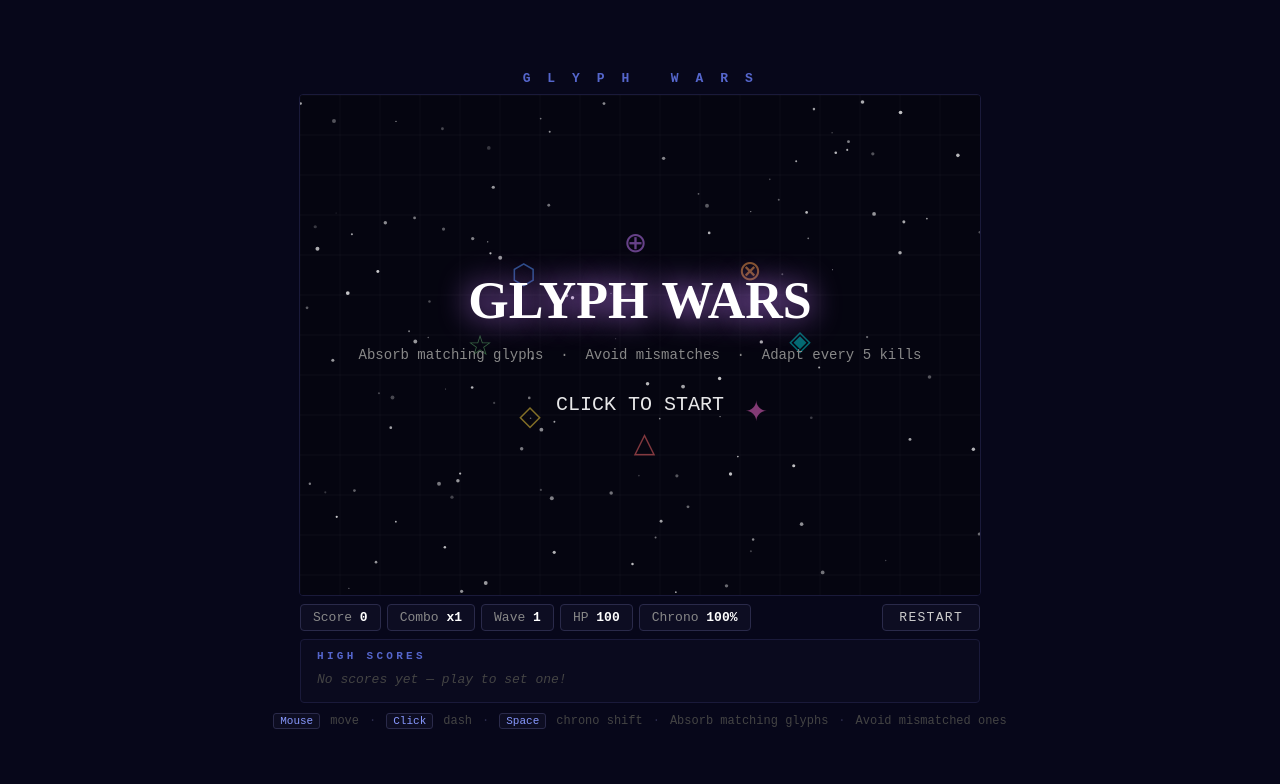
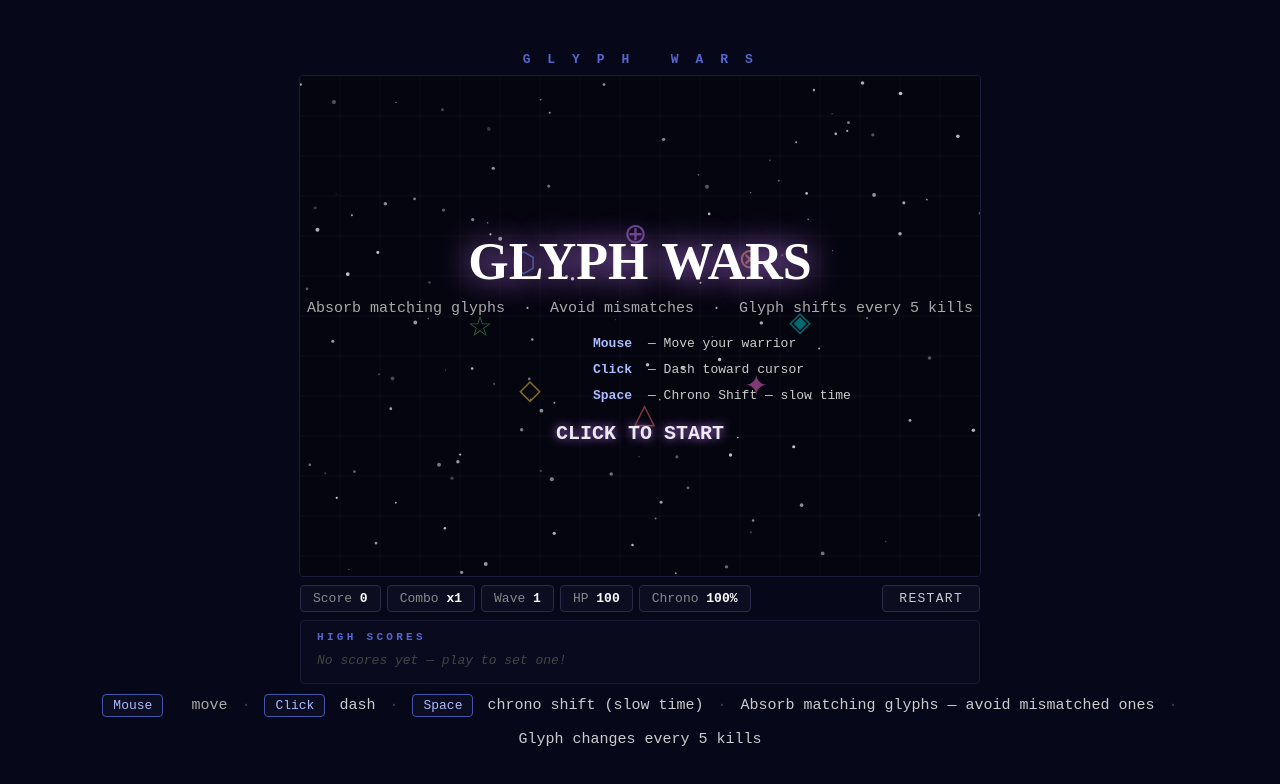
Before and after one commit to AlfonsoViac/GlyphWars-2, a plain HTML site: page index.html in a window 1280 px wide. Drawn offline with Linux system fonts and the light colour scheme.

Commit message:
Add files via upload

```diff
--- a/index.html
+++ b/index.html
@@ -106,24 +106,25 @@
   #scores-list .empty   { color: #444; font-style: italic; grid-column: 1/-1; }
   #controls-bar {
     margin-top: 10px;
-    font-size: 12px;
-    color: #444;
+    font-size: 15px;
+    color: #aaa;
     display: flex;
-    gap: 10px;
+    gap: 14px;
     align-items: center;
     flex-wrap: wrap;
     justify-content: center;
   }
   #controls-bar kbd {
-    border: 1px solid #2a2a4a;
-    border-radius: 3px;
-    padding: 1px 6px;
+    border: 1px solid #4455aa;
+    border-radius: 4px;
+    padding: 3px 10px;
     font-family: 'Courier New', monospace;
-    font-size: 11px;
-    color: #8899ff;
+    font-size: 13px;
+    color: #aabbff;
     background: #0d0d22;
   }
-  #controls-bar .dot { color: #2a2a4a; }
+  #controls-bar .dot { color: #3a3a6a; }
+  #controls-bar .label { color: #cccccc; }
 </style>
 </head>
 <body>
@@ -144,15 +145,15 @@
   <ul id="scores-list"><li><span class="empty">No scores yet — play to set one!</span></li></ul>
 </div>
 <div id="controls-bar">
-  <kbd>Mouse</kbd> move
+  <kbd>Mouse</kbd> <span class="label"></span>move</span>
   <span class="dot">·</span>
-  <kbd>Click</kbd> dash
+  <kbd>Click</kbd> <span class="label">dash</span>
   <span class="dot">·</span>
-  <kbd>Space</kbd> chrono shift
+  <kbd>Space</kbd> <span class="label">chrono shift (slow time)</span>
   <span class="dot">·</span>
-  Absorb matching glyphs
+  <span class="label">Absorb matching glyphs — avoid mismatched ones</span>
   <span class="dot">·</span>
-  Avoid mismatched ones
+  <span class="label">Glyph changes every 5 kills</span>
 </div>
 <script>
 // ─── Constants ───────────────────────────────────────────────────────────────
@@ -179,7 +180,7 @@ let keys = {};
 // ─── Narrator (ElevenLabs TTS) ───────────────────────────────────────────────
 // Set your ElevenLabs API key here (or leave empty to disable narrator)
 const ELEVENLABS_API_KEY = 'sk_7f72b5b34a9469a3dd3e97d2c4e37168b846cde78fd386e4';
-const NARRATOR_VOICE_ID  = 'z7U1SjrEq4fDDDriOQEN'; // Vivie — Powerful and Commanding female narrator
+const NARRATOR_VOICE_ID  = 'wa4sQVgbDDzUDEzJwch3'; // Eryn — Strong Female Military Commander
 
 async function speakNarrator(text) {
   if (!ELEVENLABS_API_KEY) return;
@@ -196,7 +197,7 @@ async function speakNarrator(text) {
         body: JSON.stringify({
           text,
           model_id: 'eleven_flash_v2_5',
-          voice_settings: { stability: 0.45, similarity_boost: 0.80, speed: 1.2 },
+          voice_settings: { stability: 0.45, similarity_boost: 0.80, speed: 0.9 },
         }),
       }
     );
@@ -983,7 +984,7 @@ function drawMenu() {
   GLYPHS.forEach((g, i) => {
     const angle = (i / GLYPHS.length) * Math.PI * 2 + t * 0.3;
     const x = W / 2 + Math.cos(angle) * 160;
-    const y = H / 2 + Math.sin(angle) * 100;
+    const y = H / 2 + Math.sin(angle) * 90;
     ctx.font = '28px serif';
     ctx.fillStyle = COLORS[i];
     ctx.globalAlpha = 0.5;
@@ -999,18 +1000,42 @@ function drawMenu() {
   ctx.fillStyle = '#ffffff';
   ctx.shadowColor = '#c77dff';
   ctx.shadowBlur = 30;
-  ctx.fillText('GLYPH WARS', W / 2, H / 2 - 40);
+  ctx.fillText('GLYPH WARS', W / 2, H / 2 - 60);
   ctx.shadowBlur = 0;
 
-  ctx.font = '14px monospace';
-  ctx.fillStyle = '#888888';
-  ctx.fillText('Absorb matching glyphs  ·  Avoid mismatches  ·  Adapt every 5 kills', W / 2, H / 2 + 10);
+  ctx.font = '15px monospace';
+  ctx.fillStyle = '#aaaaaa';
+  ctx.fillText('Absorb matching glyphs  ·  Avoid mismatches  ·  Glyph shifts every 5 kills', W / 2, H / 2 - 18);
+
+  // Controls
+  const controls = [
+    { key: 'Mouse',  desc: 'Move your warrior' },
+    { key: 'Click',  desc: 'Dash toward cursor' },
+    { key: 'Space',  desc: 'Chrono Shift — slow time' },
+  ];
+  controls.forEach((c, i) => {
+    const y = H / 2 + 18 + i * 26;
+    // key pill
+    ctx.font = 'bold 13px monospace';
+    ctx.textAlign = 'right';
+    ctx.fillStyle = '#aabbff';
+    ctx.fillText(c.key, W / 2 - 8, y);
+    // desc
+    ctx.font = '13px monospace';
+    ctx.textAlign = 'left';
+    ctx.fillStyle = '#cccccc';
+    ctx.fillText('— ' + c.desc, W / 2 + 8, y);
+  });
 
   const pulse = 0.7 + Math.sin(Date.now() / 400) * 0.3;
   ctx.globalAlpha = pulse;
-  ctx.font = '20px monospace';
+  ctx.font = 'bold 20px monospace';
+  ctx.textAlign = 'center';
   ctx.fillStyle = '#ffffff';
-  ctx.fillText('CLICK TO START', W / 2, H / 2 + 60);
+  ctx.shadowColor = '#c77dff';
+  ctx.shadowBlur = 10;
+  ctx.fillText('CLICK TO START', W / 2, H / 2 + 108);
+  ctx.shadowBlur = 0;
   ctx.globalAlpha = 1;
 }
 
@@ -1339,8 +1364,7 @@ let narratorPlayed = false;
 async function onFirstInteraction() {
   if (narratorPlayed) return;
   narratorPlayed = true;
-  window.removeEventListener('click',   onFirstInteraction);
-  window.removeEventListener('keydown', onFirstInteraction);
+  window.removeEventListener('pointerdown', onFirstInteraction);
   // Unlock AudioContext with a silent buffer first, then speak
   try {
     const ac = getAudioCtx();
@@ -1353,8 +1377,7 @@ async function onFirstInteraction() {
   } catch(e) {}
   speakNarrator('The cosmic arena awakens. Absorb your kin. Destroy the rest. Good luck, warrior.');
 }
-window.addEventListener('click',   onFirstInteraction);
-window.addEventListener('keydown', onFirstInteraction);
+window.addEventListener('pointerdown', onFirstInteraction);
 </script>
 </body>
 </html>
```
